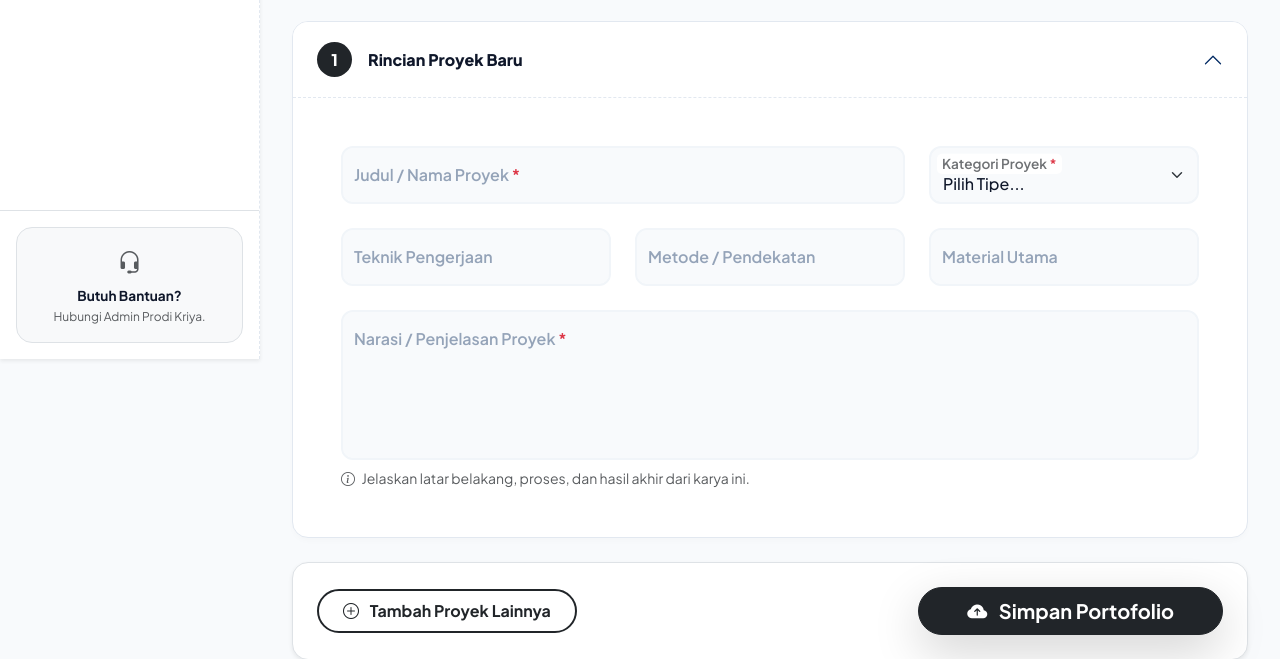
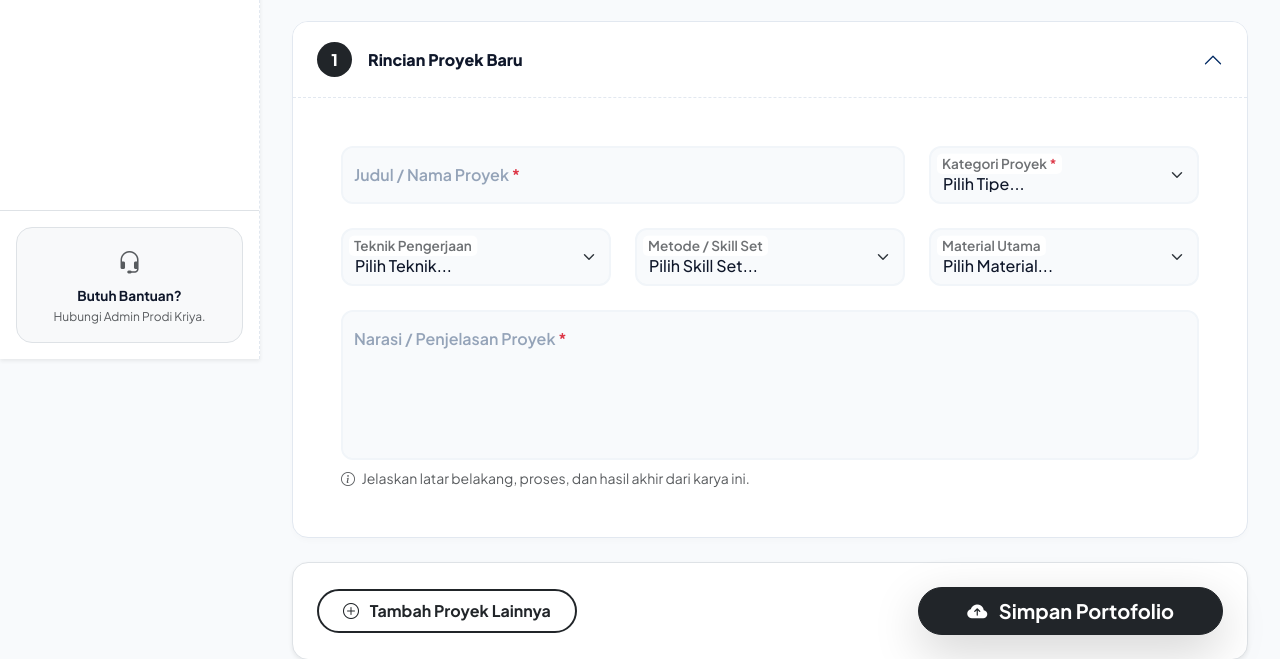
Before and after one commit to sheinafathurr1/mdong, a Laravel app: template resources/views/mahasiswa/project/create.blade.php in a window 1280 px wide. Shown: the part 441-1100 px from the top of the page. Run offline with Laravel 12, Linux system fonts and the light colour scheme; the template is opened without the code that fills it, so the values that code supplies are empty; the visitor is signed in with stand-in values (Sample User, id 1); data comes from the database, SQL or seed files in the repository.

Commit message:
feat: ubah field Teknik, Metode/Skill Set, dan Material jadi dropdown
Sebelumnya ketiga field ini free-text, sekarang jadi <select> berisi
daftar baku dari Matrix Aplikasi Pra-TA (kolom Teknik/Skill Set/
Material):

- Project::TEKNIK_OPTIONS (11 pilihan), SKILL_SET_OPTIONS
  (11 pilihan, dipetakan ke kolom 'metode'), MATERIAL_OPTIONS
  (3 pilihan) ditambahkan sebagai satu sumber data di model Project
- StoreProjectRequest & UpdateProjectRequest divalidasi dengan
  Rule::in() terhadap daftar tsb (masih nullable)
- Form tambah portofolio (create.blade.php, termasuk baris yang
  ditambah lewat JS "Tambah Proyek Lainnya") dan form edit
  (edit.blade.php) diganti dari <input type="text"> ke <select>,
  dengan opsi yang sedang tersimpan otomatis ter-pilih di form edit

Co-Authored-By: Claude Sonnet 5 <noreply@anthropic.com>
Claude-Session: https://claude.ai/code/session_01CzJXM71XpKnjMj5sDiwe1R

```diff
--- a/app/Models/Project.php
+++ b/app/Models/Project.php
@@ -12,12 +12,47 @@ class Project extends Model
     protected $table = 'project';
     protected $primaryKey = 'project_id';
 
+    // Daftar pilihan dropdown, mengikuti Matrix Aplikasi Pra-TA
+    const TEKNIK_OPTIONS = [
+        'REKATRAKIT UMUM',
+        'REKATRAKIT UMUM - WOVEN',
+        'REKATRAKIT UMUM - NON WOVEN',
+        'REKALATAR UMUM',
+        'REKALATAR - BATIK',
+        'REKALATAR - PEWARNA ALAM',
+        'REKALATAR - ECO PRINT',
+        'REKALATAR - MOTIF',
+        'REKALATAR - BLOCK PRINTING',
+        'REKALATAR - EMBELLISHMENT',
+        'JAHIT & POLA DASAR',
+    ];
+
+    const SKILL_SET_OPTIONS = [
+        'KAJIAN MODEST WEAR',
+        'KAJIAN LIFESTYLE / GAYA HIDUP',
+        'KAJIAN SUSTAINABLE FASHION',
+        'KAJIAN TREND FASHION',
+        'KAJIAN BATIK',
+        'KAJIAN LOCAL BRAND',
+        'JAHIT & POLA DASAR',
+        'ADOBE ILLUSTRATOR',
+        'CLO 3D',
+        'BUSINESS MODEL CANVAS',
+        'KOLABORASI KOMUNITAS / MITRA UMKM',
+    ];
+
+    const MATERIAL_OPTIONS = [
+        'MATERIAL SINTETIS',
+        'MATERIAL ALAMI',
+        'MATERIAL CAMPURAN',
+    ];
+
     protected $fillable = [
         'mahasiswa_id',
         'tipe_proyek', // ENUM: Perancangan, Analisa
         'nama_proyek',
         'teknik',
-        'metode',
+        'metode', // Skill Set
         'material',
         'narasi',
     ];
--- a/resources/views/mahasiswa/project/create.blade.php
+++ b/resources/views/mahasiswa/project/create.blade.php
@@ -83,19 +83,34 @@
 
                             <div class="col-md-4">
                                 <div class="form-floating">
-                                    <input type="text" class="form-control" name="teknik[]" placeholder="Teknik">
+                                    <select class="form-select" name="teknik[]">
+                                        <option value="" selected>Pilih Teknik...</option>
+                                        @foreach(\App\Models\Project::TEKNIK_OPTIONS as $opsi)
+                                            <option value="{{ $opsi }}">{{ $opsi }}</option>
+                                        @endforeach
+                                    </select>
                                     <label>Teknik Pengerjaan</label>
                                 </div>
                             </div>
                             <div class="col-md-4">
                                 <div class="form-floating">
-                                    <input type="text" class="form-control" name="metode[]" placeholder="Metode">
-                                    <label>Metode / Pendekatan</label>
+                                    <select class="form-select" name="metode[]">
+                                        <option value="" selected>Pilih Skill Set...</option>
+                                        @foreach(\App\Models\Project::SKILL_SET_OPTIONS as $opsi)
+                                            <option value="{{ $opsi }}">{{ $opsi }}</option>
+                                        @endforeach
+                                    </select>
+                                    <label>Metode / Skill Set</label>
                                 </div>
                             </div>
                             <div class="col-md-4">
                                 <div class="form-floating">
-                                    <input type="text" class="form-control" name="material[]" placeholder="Material">
+                                    <select class="form-select" name="material[]">
+                                        <option value="" selected>Pilih Material...</option>
+                                        @foreach(\App\Models\Project::MATERIAL_OPTIONS as $opsi)
+                                            <option value="{{ $opsi }}">{{ $opsi }}</option>
+                                        @endforeach
+                                    </select>
                                     <label>Material Utama</label>
                                 </div>
                             </div>
@@ -134,6 +149,11 @@
         let projectIndex = 1;
         const container = document.getElementById('dynamic-fields-container');
         const addBtn = document.getElementById('add-project-btn');
+
+        // Opsi dropdown Teknik/Skill Set/Material, dipakai saat menambah baris proyek baru
+        const teknikOptions = `<option value="" selected>Pilih Teknik...</option>@foreach(\App\Models\Project::TEKNIK_OPTIONS as $opsi)<option value="{{ $opsi }}">{{ $opsi }}</option>@endforeach`;
+        const skillSetOptions = `<option value="" selected>Pilih Skill Set...</option>@foreach(\App\Models\Project::SKILL_SET_OPTIONS as $opsi)<option value="{{ $opsi }}">{{ $opsi }}</option>@endforeach`;
+        const materialOptions = `<option value="" selected>Pilih Material...</option>@foreach(\App\Models\Project::MATERIAL_OPTIONS as $opsi)<option value="{{ $opsi }}">{{ $opsi }}</option>@endforeach`;
 
         addBtn.addEventListener('click', function () {
             // Tutup accordion yang sedang terbuka (opsional, agar rapi)
@@ -184,19 +204,19 @@
 
                             <div class="col-md-4">
                                 <div class="form-floating">
-                                    <input type="text" class="form-control" name="teknik[]" placeholder="Teknik">
+                                    <select class="form-select" name="teknik[]">${teknikOptions}</select>
                                     <label>Teknik Pengerjaan</label>
                                 </div>
                             </div>
                             <div class="col-md-4">
                                 <div class="form-floating">
-                                    <input type="text" class="form-control" name="metode[]" placeholder="Metode">
-                                    <label>Metode / Pendekatan</label>
+                                    <select class="form-select" name="metode[]">${skillSetOptions}</select>
+                                    <label>Metode / Skill Set</label>
                                 </div>
                             </div>
                             <div class="col-md-4">
                                 <div class="form-floating">
-                                    <input type="text" class="form-control" name="material[]" placeholder="Material">
+                                    <select class="form-select" name="material[]">${materialOptions}</select>
                                     <label>Material Utama</label>
                                 </div>
                             </div>
```
Also changed, not shown: app/Http/Requests/Mahasiswa/StoreProjectRequest.php (+5 -3 lines), app/Http/Requests/Mahasiswa/UpdateProjectRequest.php (+5 -3 lines), resources/views/mahasiswa/project/edit.blade.php (+19 -4 lines).
